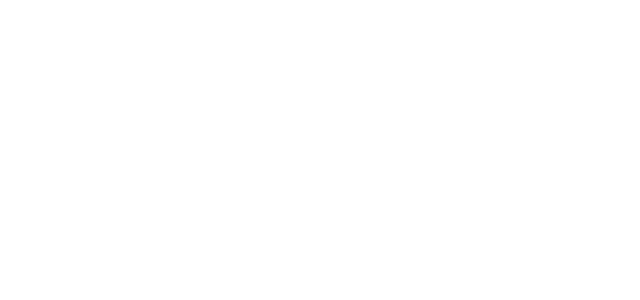
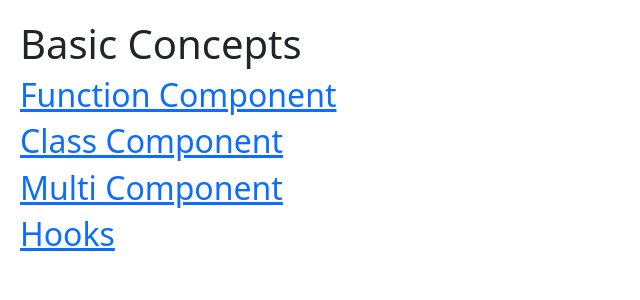
Before and after one commit to Shubhammadgical/React_Basics, a React (Create React App) app: page /concepts in a window 1280 px wide. Before the commit this address had no page. Shown: the top 300 px of the page, without its empty margins (0-640 px from the left). Built offline with nearby package versions, Linux system fonts and the light colour scheme.

Commit message:
Add basics

```diff
--- a/src/App.js
+++ b/src/App.js
@@ -2,6 +2,7 @@
 import "../node_modules/bootstrap/dist/css/bootstrap.min.css";
 import "./App.css";
 import ClassComp from "./classComp";
+import Demo from "./Demo";
 import Fncomp from "./FnComponent";
 import Hooks from "./Hooks";
 import Login from "./LoginPage";
@@ -15,6 +16,7 @@
       <Routes>
         <Route>
           <Route path="/" element={<MainPage />} />
+          <Route path="/concepts" element={<Demo />} />
           <Route path="/loginpage" element={<Login />} />
           <Route path="/homepage" element={<HomePage />} />
           <Route path="/fncomp" element={<Fncomp />} />
--- /dev/null
+++ b/src/Demo.jsx
@@ -0,0 +1,23 @@
+import React from "react";
+
+function Demo() {
+  return (
+    <div style={{ padding: "20px" }}>
+      <h1>Basic Concepts</h1>
+      <a href="/fncomp">
+        <h2>Function Component </h2>
+      </a>
+      <a href="/classcomp">
+        <h2>Class Component </h2>
+      </a>
+      <a href="/multicomp">
+        <h2>Multi Component </h2>
+      </a>
+      <a href="/hooks">
+        <h2>Hooks </h2>
+      </a>
+    </div>
+  );
+}
+
+export default Demo;
```
